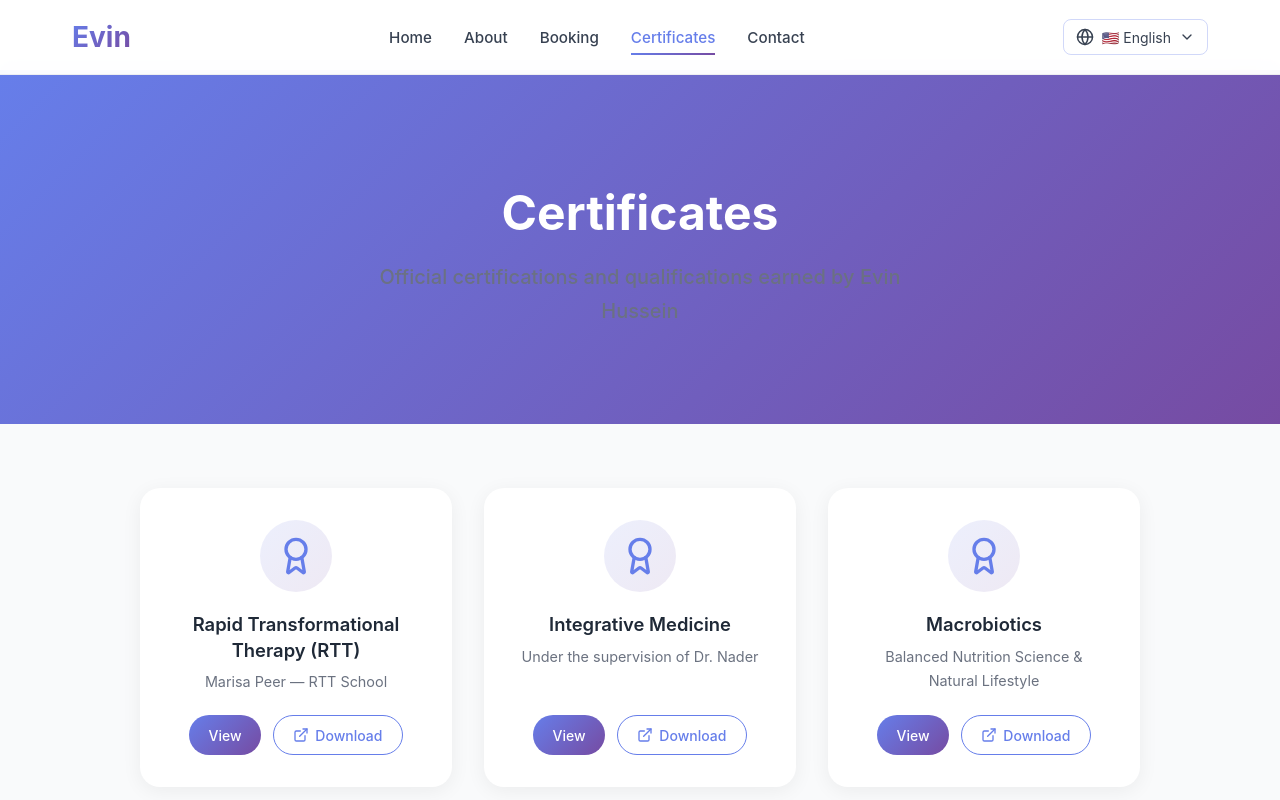
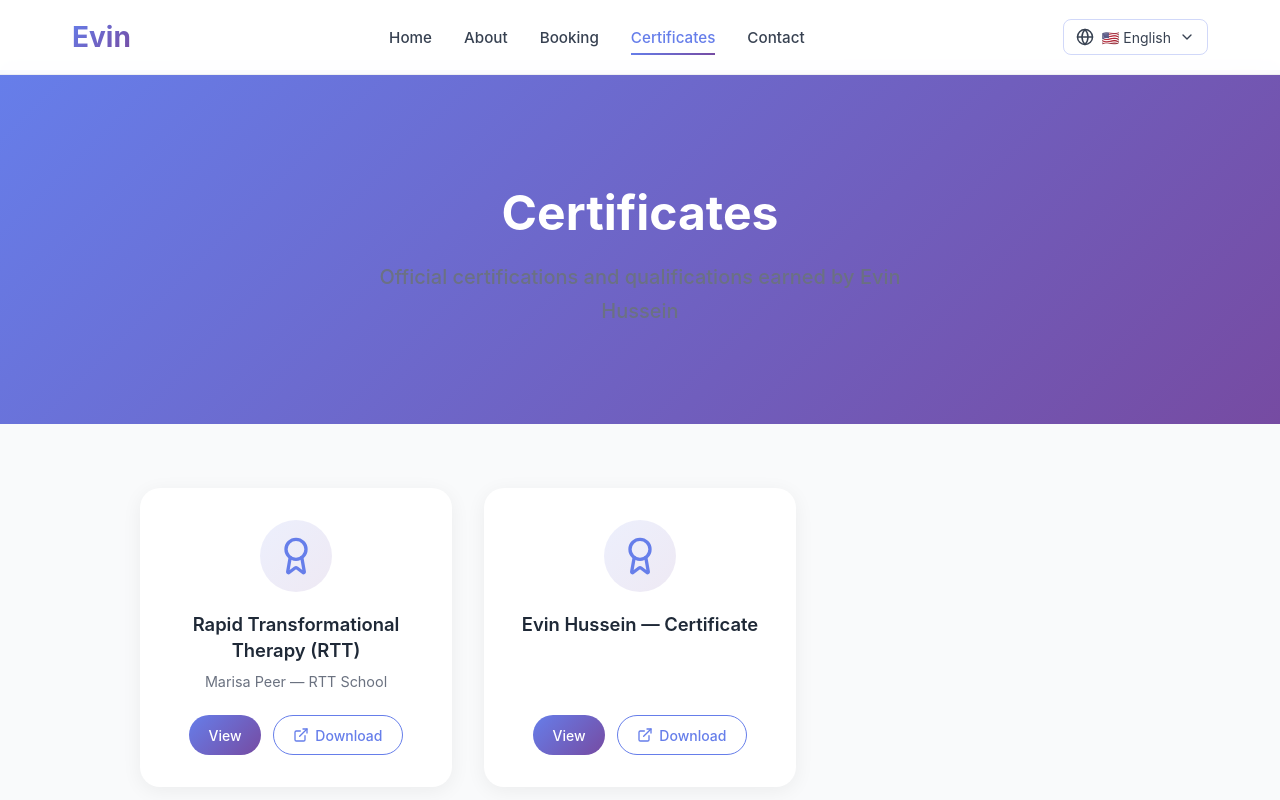
Before and after one commit to RaniMeree/evinhussein, a React (Vite) app: page /certificates in a window 1280 px wide. Shown: the top 800 px of the page. Built offline with nearby package versions, Linux system fonts and the light colour scheme.

Commit message:
certificates

```diff
--- a/src/pages/certificates-data.js
+++ b/src/pages/certificates-data.js
@@ -9,22 +9,16 @@
  */
 const certificatesData = [
   {
-    filename: 'rtt.pdf',
+    filename: 'certification-RTT-Practitioner-Certificate-and-Logos-EvinHussein.pdf',
     en: { title: 'Rapid Transformational Therapy (RTT)', issuer: 'Marisa Peer — RTT School' },
     ar: { title: 'العلاج التحويلي السريع (RTT)', issuer: 'ماريسا بير — مدرسة RTT' },
     sv: { title: 'Rapid Transformational Therapy (RTT)', issuer: 'Marisa Peer — RTT School' },
   },
   {
-    filename: 'integrative-medicine.pdf',
-    en: { title: 'Integrative Medicine', issuer: 'Under the supervision of Dr. Nader' },
-    ar: { title: 'الطب التكاملي الشامل', issuer: 'بإشراف الدكتور نادر' },
-    sv: { title: 'Integrativ Medicin', issuer: 'Under handledning av Dr. Nader' },
-  },
-  {
-    filename: 'macrobiotics.pdf',
-    en: { title: 'Macrobiotics', issuer: 'Balanced Nutrition Science & Natural Lifestyle' },
-    ar: { title: 'علم الماكروبيوتيك', issuer: 'علم التغذية المتوازنة ونمط الحياة الطبيعي' },
-    sv: { title: 'Makrobiotik', issuer: 'Balanserad näringsvetenskap & naturlig livsstil' },
+    filename: 'Evin Hussein...pdf',
+    en: { title: 'Evin Hussein — Certificate', issuer: '' },
+    ar: { title: 'إيفين حسين — شهادة', issuer: '' },
+    sv: { title: 'Evin Hussein — Certifikat', issuer: '' },
   },
 ];
 
```
